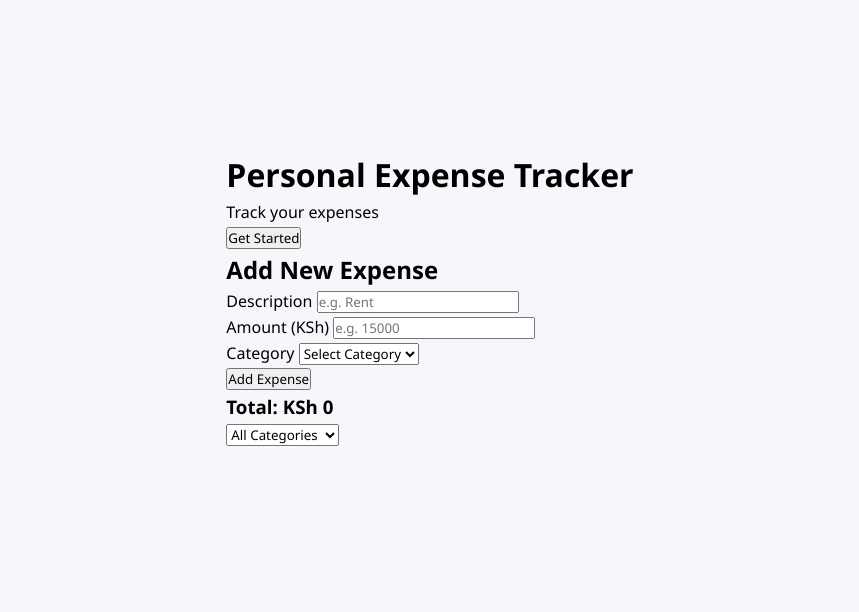
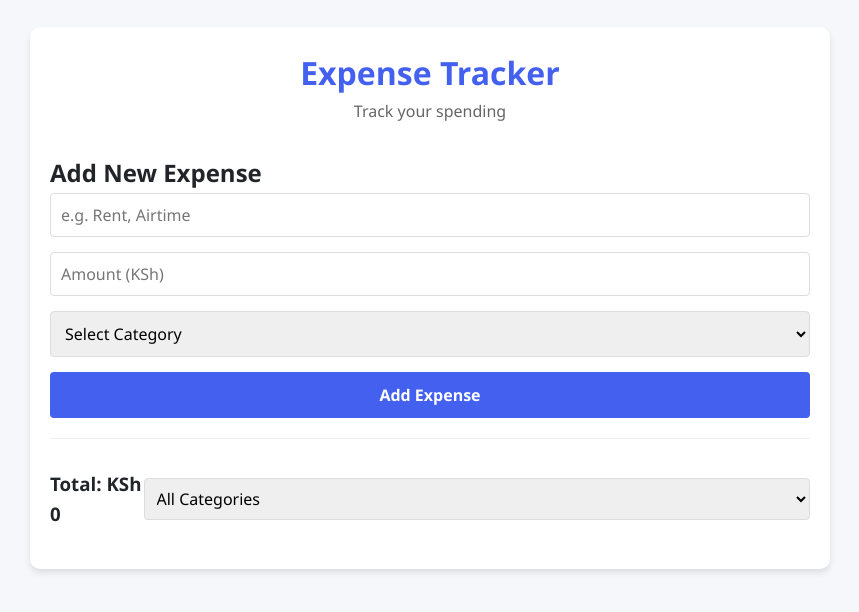
Before and after one commit to MarvinKe1/phase-1-project, a plain HTML site: page index.html in a window 1280 px wide. Shown: the part 102-714 px from the top of the page, without its empty margins (210-1069 px from the left). Drawn offline with Linux system fonts and the light colour scheme.

Commit message:
Fix html and css to meet the single page requirement

```diff
--- a/index.html
+++ b/index.html
@@ -3,31 +3,27 @@
 <head>
     <meta charset="UTF-8">
     <meta name="viewport" content="width=device-width, initial-scale=1.0">
-    <title>Personal Expense Tracker</title>
+    <title>Expense Tracker</title>
     <link rel="stylesheet" href="style.css">
 </head>
 <body>
     <div class="container">
-        <header class="landing-header">
-            <h1>Personal Expense Tracker</h1>
-            <p>Track your expenses</p>
-            <button id="get-started">Get Started</button>
+        <header>
+            <h1>Expense Tracker</h1>
+            <p class="subtitle">Track your spending</p>
         </header>
 
-        <main id="app-content" class="hidden">
+        <main>
             <section class="form-section">
                 <h2>Add New Expense</h2>
                 <form id="expense-form">
                     <div class="form-group">
-                        <label for="description">Description</label>
-                        <input type="text" id="description" placeholder="e.g. Rent" required>
+                        <input type="text" id="description" placeholder="e.g. Rent, Airtime" required>
                     </div>
                     <div class="form-group">
-                        <label for="amount">Amount (KSh)</label>
-                        <input type="number" id="amount" min="1" placeholder="e.g. 15000" required>
+                        <input type="number" id="amount" placeholder="Amount (KSh)" min="1" required>
                     </div>
                     <div class="form-group">
-                        <label for="category">Category</label>
                         <select id="category" required>
                             <option value="">Select Category</option>
                             <option value="Food">Food</option>
@@ -55,7 +51,6 @@
                         <option value="Bills">Bills</option>
                     </select>
                 </div>
-
                 <div id="transactions-list"></div>
             </section>
         </main>
--- a/style.css
+++ b/style.css
@@ -1,4 +1,16 @@
-*{
+:root {
+    --primary: #4361ee;
+    --food: #4cc9f0;
+    --transport: #f8961e;
+    --housing: #7209b7;
+    --airtime: #f72585;
+    --entertainment: #90be6d;
+    --bills: #577590;
+    --light: #f8f9fa;
+    --dark: #212529;
+}
+
+* {
     margin: 0;
     padding: 0;
     box-sizing: border-box;
@@ -15,3 +27,138 @@ body {
     justify-content: center;
     align-items: center;
 }
+
+.container {
+    width: 100%;
+    max-width: 800px;
+    background: white;
+    border-radius: 10px;
+    box-shadow: 0 4px 6px rgba(0, 0, 0, 0.1);
+    padding: 20px;
+}
+
+header {
+    text-align: center;
+    margin-bottom: 30px;
+}
+
+header h1 {
+    color: var(--primary);
+}
+
+.subtitle {
+    color: #666;
+}
+
+.form-section {
+    margin-bottom: 30px;
+    padding-bottom: 20px;
+    border-bottom: 1px solid #eee;
+}
+
+.form-group {
+    margin-bottom: 15px;
+}
+
+input, select {
+    width: 100%;
+    padding: 10px;
+    border: 1px solid #ddd;
+    border-radius: 4px;
+    font-size: 1rem;
+}
+
+button {
+    background: var(--primary);
+    color: white;
+    border: none;
+    padding: 12px;
+    border-radius: 4px;
+    font-size: 1rem;
+    font-weight: 600;
+    cursor: pointer;
+    width: 100%;
+    transition: all 0.3s;
+}
+
+button:hover {
+    opacity: 0.9;
+    transform: translateY(-2px);
+}
+
+.summary {
+    display: flex;
+    justify-content: space-between;
+    align-items: center;
+    margin-bottom: 20px;
+}
+
+#filter-category {
+    padding: 8px;
+    border-radius: 4px;
+}
+
+#transactions-list {
+    display: flex;
+    flex-direction: column;
+    gap: 12px;
+}
+
+.transaction {
+    display: flex;
+    justify-content: space-between;
+    align-items: center;
+    padding: 15px;
+    background: white;
+    border-radius: 8px;
+    box-shadow: 0 2px 4px rgba(0, 0, 0, 0.05);
+}
+
+.transaction-info {
+    flex: 1;
+}
+
+.description {
+    font-weight: 600;
+    margin-bottom: 5px;
+}
+
+.category {
+    padding: 3px 8px;
+    border-radius: 12px;
+    font-size: 0.8rem;
+    color: white;
+    display: inline-block;
+}
+
+.category.food { background: var(--food); }
+.category.transport { background: var(--transport); }
+.category.housing { background: var(--housing); }
+.category.airtime { background: var(--airtime); }
+.category.entertainment { background: var(--entertainment); }
+.category.bills { background: var(--bills); }
+
+.transaction-amount {
+    font-weight: bold;
+    margin: 0 15px;
+}
+
+.delete-btn {
+    background: none;
+    border: none;
+    color: #e74c3c;
+    font-size: 1.2rem;
+    cursor: pointer;
+}
+
+@media (max-width: 600px) {
+    .container {
+        padding: 15px;
+    }
+
+    .summary {
+        flex-direction: column;
+        align-items: flex-start;
+        gap: 10px;
+    }
+}
```
